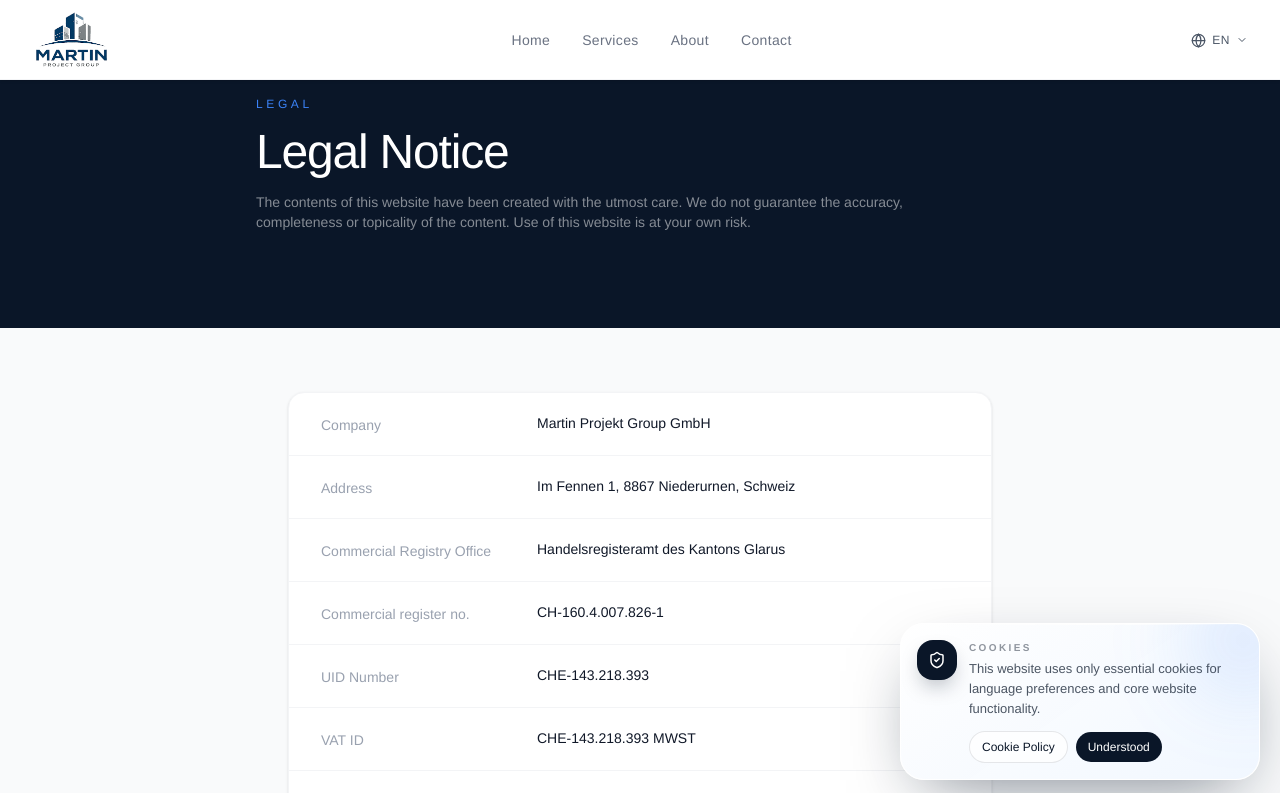
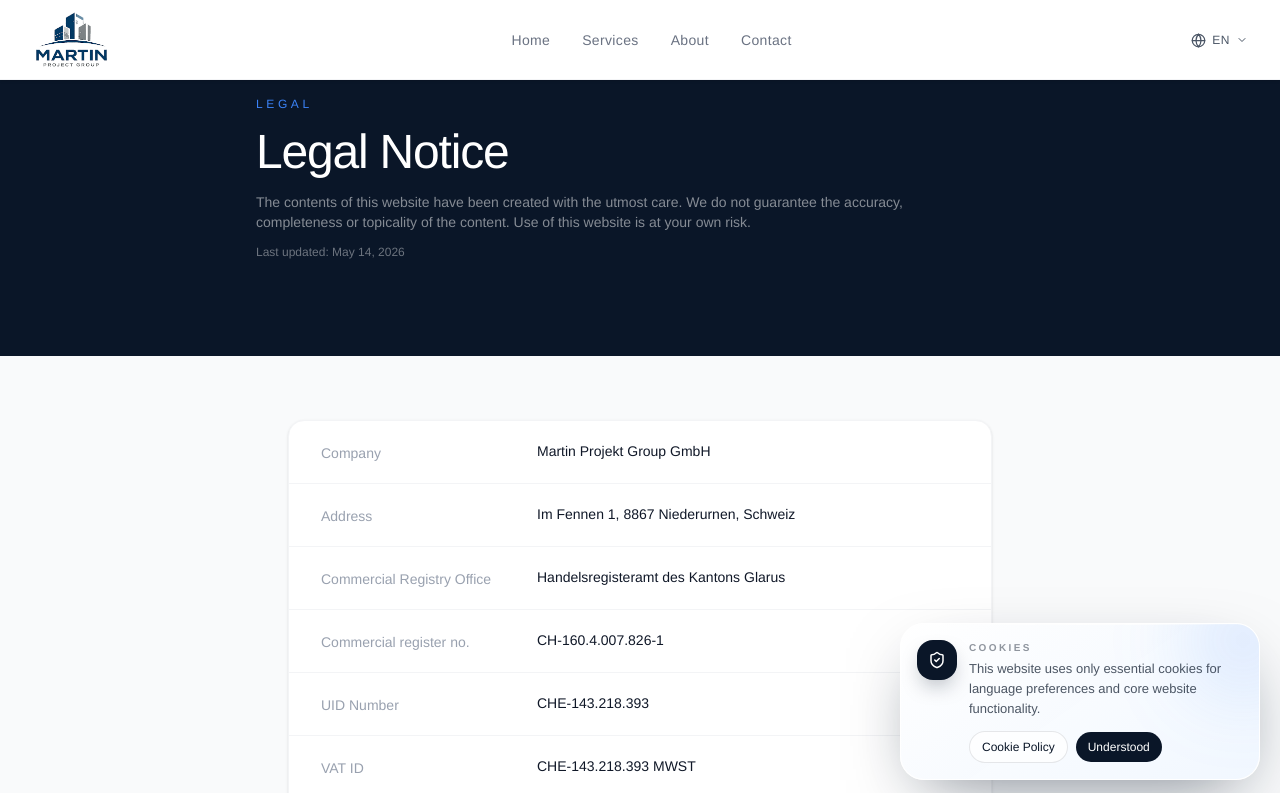
Before and after one commit to CDenisUa/martin-projektbau, a Next.js app: page /en/impressum in a window 1280 px wide. Shown: the top 793 px of the page. Built offline with nearby package versions, Linux system fonts and the light colour scheme.

Commit message:
[martin-projectbau]: Added Laws

```diff
--- a/src/app/[locale]/impressum/page.tsx
+++ b/src/app/[locale]/impressum/page.tsx
@@ -32,6 +32,8 @@
       eyebrow={copy.legalNotice.eyebrow}
       title={copy.legalNotice.title}
       description={copy.legalNotice.description}
+      lastUpdatedLabel={copy.legalNotice.lastUpdatedLabel}
+      lastUpdatedValue={copy.legalNotice.lastUpdatedValue}
       facts={copy.legalNotice.facts}
       noteTitle={copy.legalNotice.noteTitle}
       noteParagraphs={copy.legalNotice.noteParagraphs}
```
